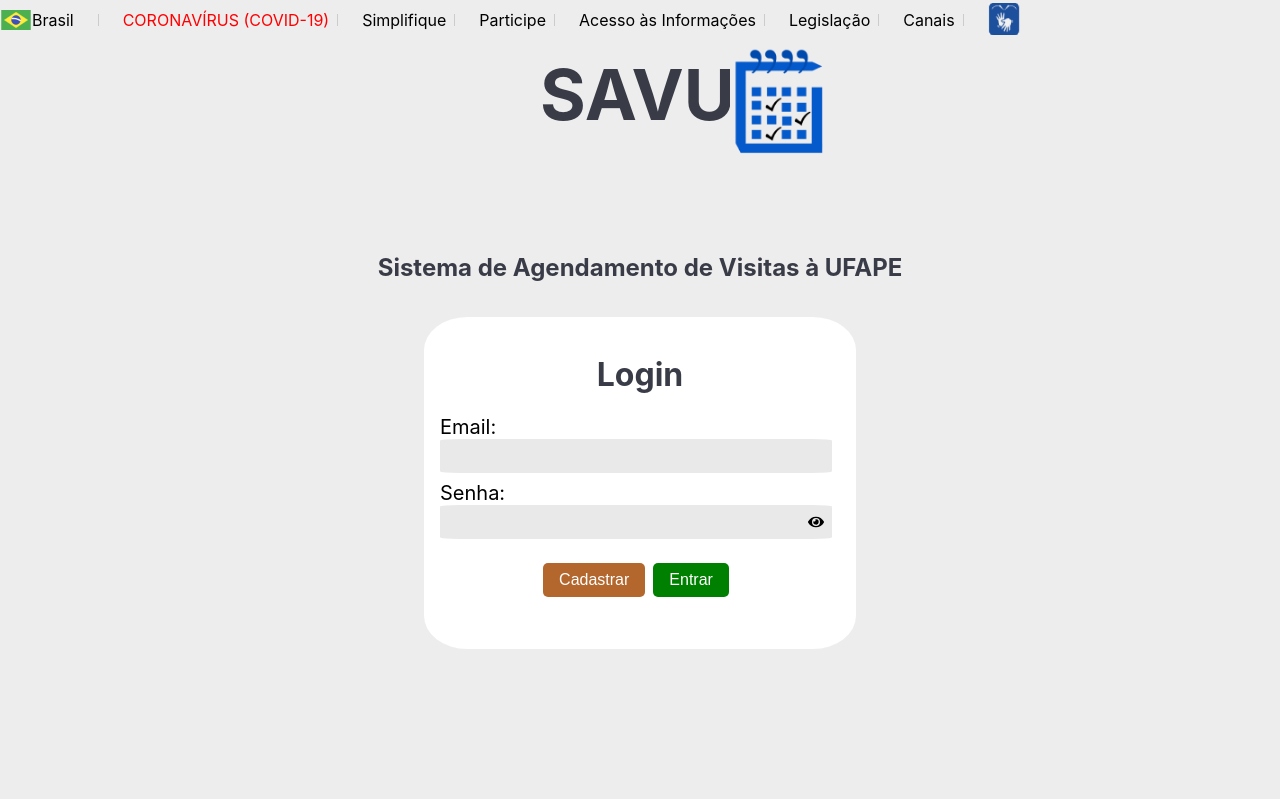
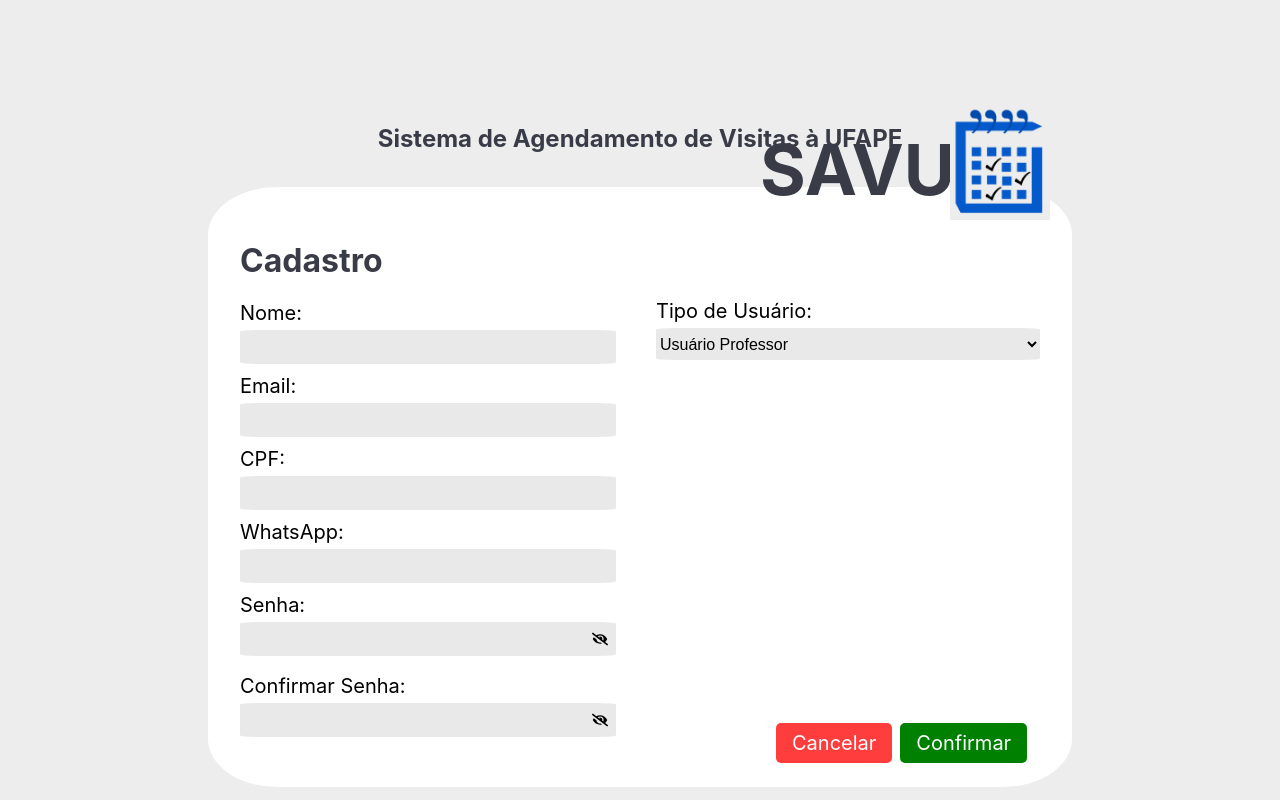
Before and after one commit to Luiz-Felipe12/SAVU, a React (Create React App) app: page /cadastro in a window 1280 px wide. Built offline with nearby package versions, Linux system fonts and the light colour scheme.

Commit message:
adicionando tela de login

```diff
--- a/package.json
+++ b/package.json
@@ -10,6 +10,7 @@
     "react-dom": "^18.2.0",
     "react-flags-select": "^2.2.3",
     "react-icons": "^4.10.1",
+    "react-router-dom": "^6.14.1",
     "react-scripts": "5.0.1",
     "web-vitals": "^2.1.4"
   },
--- a/src/App.js
+++ b/src/App.js
@@ -1,11 +1,20 @@
 import React from 'react';
 import LoginScreen from './pages/login';
+import CadastroScreen from './pages/cadastro';
+import { BrowserRouter as Router, Routes, Route} from 'react-router-dom';
+
 
 const App = () => {
   return (
-    <div>
-      <LoginScreen />
-    </div>
+    <Router>
+        <Routes>
+          <Route path="/" element={<LoginScreen />} />
+          <Route path="/cadastro" element={<CadastroScreen />} />
+
+        </Routes>
+
+    </Router>
+
   );
 };
 
--- /dev/null
+++ b/src/pages/cadastro.js
@@ -0,0 +1,142 @@
+import React, { useState } from 'react';
+import { Link } from 'react-router-dom';
+import { FaEye, FaEyeSlash } from 'react-icons/fa';
+import './login.css';
+
+const CadastroScreen = () => {
+  const [nome, setNome] = useState('');
+  const [email, setEmail] = useState('');
+  const [cpf, setCpf] = useState('');
+  const [whatsapp, setWhatsapp] = useState('');
+  const [senha, setSenha] = useState('');
+  const [confirmarSenha, setConfirmarSenha] = useState('');
+  const [tipoUsuario, setTipoUsuario] = useState('Professor');
+  const [showPassword, setShowPassword] = useState(false);
+  const [showPasswordConfirm, setShowPasswordConfirm] = useState(false);
+
+  const eyeIconStyle = {
+    position: 'absolute',
+    right: '0.5rem',
+    top: '50%',
+    transform: 'translateY(-50%)',
+    cursor: 'pointer',
+    marginRight: '0.5rem'
+  };
+
+  const handleShowPasswordConfirm = () => {
+    setShowPasswordConfirm(!showPasswordConfirm);
+  };
+  const handleShowPassword = () => {
+    setShowPassword(!showPassword);
+  };
+
+  const handleNomeChange = (e) => {
+    setNome(e.target.value);
+  };
+
+  const handleEmailChange = (e) => {
+    setEmail(e.target.value);
+  };
+
+  const handleCpfChange = (e) => {
+    setCpf(e.target.value);
+  };
+
+  const handleWhatsappChange = (e) => {
+    setWhatsapp(e.target.value);
+  };
+
+  const handleSenhaChange = (e) => {
+    setSenha(e.target.value);
+  };
+
+  const handleConfirmarSenhaChange = (e) => {
+    setConfirmarSenha(e.target.value);
+  };
+
+  const handleTipoUsuarioChange = (e) => {
+    setTipoUsuario(e.target.value);
+  };
+
+  const handleCadastro = () => {
+    // Lógica para cadastro do usuário
+    console.log('Nome:', nome);
+    console.log('Email:', email);
+    console.log('CPF:', cpf);
+    console.log('WhatsApp:', whatsapp);
+    console.log('Senha:', senha);
+    console.log('Confirmar Senha:', confirmarSenha);
+    console.log('Tipo de Usuário:', tipoUsuario);
+  };
+
+  return (
+    <div style={{ background: '#EDEDEE', height: '100vh', display: 'flex', flexDirection: 'column', alignItems: 'center', justifyContent: 'center'}}>
+      <h1 style={{ position: 'absolute', top: '80px', left: '760px', color: '#393C47', fontSize: '70px' }}>SAVU</h1>
+      <img src="/imgs/logo.png" alt="Logo" style={{ width: '100px', marginTop: '1rem', position: 'absolute', top: '30px', left: '950px', paddingTop: '60px' }} />
+      <h2 style={{ marginTop: '6rem', color: '#393C47', paddingBottom:'10px', paddingTop:'15px' }}>Sistema de Agendamento de Visitas à UFAPE</h2>
+      <div style={{ background: 'white', padding: '2rem', marginTop: '0.3rem', width: '800px', display: 'flex', justifyContent: 'space-between', borderRadius: '8%' }}>
+        {/* Primeira coluna */}
+        <div style={{ flex: 1, marginRight: '1rem', textAlign: 'center' }}>
+          <h1 style={{ color: '#393C47', textAlign:'left'}}>Cadastro</h1>
+          <div className="label">Nome:</div>
+          <div className="input-wrapper">
+            <input type="text" value={nome} onChange={handleNomeChange} className="input-field" />
+          </div>
+          <div className="label">Email:</div>
+          <div className="input-wrapper">
+            <input type="email" value={email} onChange={handleEmailChange} className="input-field" />
+          </div>
+          <div className="label">CPF:</div>
+          <div className="input-wrapper">
+            <input type="text" value={cpf} onChange={handleCpfChange} className="input-field" />
+          </div>
+          <div className="label">WhatsApp:</div>
+          <div className="input-wrapper">
+            <input type="text" value={whatsapp} onChange={handleWhatsappChange} className="input-field" />
+          </div>
+          <div className="label">Senha:</div>
+          <div className="input-wrapper">
+            <div style={{ display: 'flex', alignItems: 'center', marginBottom: '0.5rem', position: 'relative' }}>
+              <input type={showPassword ? 'text' : 'password'} id="password" value={senha} className="input-field" onChange={handleSenhaChange} style={{ flex: '1', marginRight: '0.5rem', paddingRight: '12rem', maxWidth: '100%', backgroundColor: '#e9e9e9', border: 'none', height: '2rem', borderRadius: '5%', fontSize: '16px' }} />
+              {showPassword ? (
+                <FaEye onClick={handleShowPassword} style={eyeIconStyle} />
+              ) : (
+                <FaEyeSlash onClick={handleShowPassword} style={eyeIconStyle} />
+              )}
+            </div>
+          </div>
+          <div className="label">Confirmar Senha:</div>
+          <div className="input-wrapper">
+            <div style={{ display: 'flex', alignItems: 'center', marginBottom: '0.5rem', position: 'relative' }}>
+                <input type={showPasswordConfirm ? 'text' : 'password'} id="password" value={confirmarSenha} className="input-field" onChange={handleConfirmarSenhaChange} style={{ flex: '1', marginRight: '0.5rem', paddingRight: '12rem', maxWidth: '100%', backgroundColor: '#e9e9e9', border: 'none', height: '2rem', borderRadius: '5%', fontSize: '16px' }} />
+                {showPasswordConfirm ? (
+                  <FaEye onClick={handleShowPasswordConfirm} style={eyeIconStyle} />
+                ) : (
+                  <FaEyeSlash onClick={handleShowPasswordConfirm} style={eyeIconStyle} />
+                )}
+            </div>
+          </div>
+        </div>
+        {/* Segunda coluna */}
+        <div style={{ flex: 1, marginLeft: '1rem', textAlign: 'center', display: 'flex', flexDirection: 'column', justifyContent: 'space-between', alignItems: 'flex-start', paddingTop:'80px'}}>
+          <div style={{ textAlign: 'left', width: '100%' }}>
+            <div className="label">Tipo de Usuário:</div>
+            <div className="select-wrapper">
+              <select value={tipoUsuario} onChange={handleTipoUsuarioChange} className="select-field">
+                <option value="Professor">Usuário Professor</option>
+                <option value="Visitante">Usuário Visitante</option>
+              </select>
+            </div>
+          </div>
+          <div className="login-buttons" style={{paddingLeft:'120px'}}>
+            <Link to="/" className="button button-cancel link-no-underline">Cancelar</Link>
+            <Link to="/cadastro" className="button button-login link-no-underline" onClick={handleCadastro}>Confirmar</Link>
+          </div>
+        </div>
+      </div>
+    </div>
+  );
+
+};
+
+export default CadastroScreen;
--- a/src/pages/login.css
+++ b/src/pages/login.css
@@ -1,6 +1,18 @@
 .form-label {
     font-size: 16px;
     text-align: left;
+}
+.input{
+    flex: '1';
+    margin-right: '0.5rem';
+    padding-right: '3rem'; max-width:'100%';
+    overflow-x: '100%';
+    background-color: '#e9e9e9';
+    border: 'none';
+    height: '2rem';
+    border-radius:'5%';
+    font-size:'16px';
+
 }
 
 .button {
@@ -8,7 +20,7 @@
     padding: 0.5rem 1rem;
     border: none;
     border-radius: 5px;
-    font-size: 16px;
+    font-size: 20px;
     color: white;
     cursor: pointer;
 }
@@ -41,9 +53,20 @@
     border: solid 1px;
 }
 
-.input-field {
+.button-cancel {
+    background: rgba(255, 0, 0, 0.76);
+    color: white;
+    margin-right: 0.5rem;
+    transition: background-color 0.3s ease-in-out, color 0.3s ease-in-out;
+}
 
+.button-cancel:hover {
+    background-color: #EDEDEE;
+    color:rgba(255, 0, 0, 0.76);
+    border-color:rgba(255, 0, 0, 0.76) ;
+    border: solid 1px;
 }
+
 
 .input-field:hover {
     background-color: #EDEDEE;
@@ -53,11 +76,21 @@
     background-color: #EDEDEE;
     display: flex;
     align-items: center;
+    font-size: 13px;
 }
 .top-bar span {
     margin-right: 1rem;
+    font-size: 20px;
 }
 
+.brasil-span::after{
+    content: "";
+    display: inline-block;
+    width: 1px;
+    height: 12px;
+    background-color: #ccc;
+    margin: 0 0.5rem;
+}
 .top-bar span:not(:last-child)::after {
     content: "";
     display: inline-block;
@@ -65,7 +98,12 @@
     height: 12px;
     background-color: #ccc;
     margin: 0 0.5rem;
-  }
+}
+
+.right-align {
+    margin-left: auto;
+}
+
 
 .icons{
     width: 32px;
@@ -75,4 +113,67 @@
 .icon-text {
     display: flex;
     align-items: center;
+}
+
+.link-no-underline {
+    text-decoration: none;
+}
+
+/* Adicione estas classes ao seu arquivo login.css */
+
+/* Classes para os labels */
+.label {
+    font-size: 20px;
+    text-align: left;
+    display: block;
+    margin-bottom: 5px;
   }
+
+  /* Classes para os inputs */
+  .input-wrapper {
+    display: flex;
+    align-items: center;
+    margin-bottom: 10px;
+  }
+
+  .input-field {
+    flex: 1;
+    margin-right: 0.5rem;
+    width: 100%;
+    border: none;
+    background-color: #e9e9e9;
+    height: 2rem;
+    border-radius: 5%;
+    font-size: 16px;
+  }
+
+  /* Estilo para a barra após o label */
+  .input-field:not(:last-child)::after {
+    content: "";
+    display: inline-block;
+    width: 1px;
+    height: 12px;
+    background-color: #ccc;
+    margin: 0 0.5rem;
+  }
+
+  /* Classe para o select */
+  .select-wrapper {
+    display: flex;
+    align-items: center;
+    margin-bottom: 10px;
+  }
+
+  .select-field {
+    flex: 1;
+    border: none;
+    background-color: #e9e9e9;
+    height: 2rem;
+    border-radius: 5%;
+    font-size: 16px;
+  }
+
+  .select-field:focus {
+    outline: none;
+    box-shadow: 0 0 3px 2px white; /* Adicione o box-shadow com a cor branca */
+  }
--- a/src/pages/login.js
+++ b/src/pages/login.js
@@ -1,5 +1,6 @@
 import React, { useState } from 'react';
 import { FaEye, FaEyeSlash } from 'react-icons/fa';
+import { Link } from 'react-router-dom';
 import './login.css';
 
 const LoginScreen = () => {
@@ -24,10 +25,6 @@
     console.log('Password:', password);
   };
 
-  const handleRegister = () => {
-    console.log('Register');
-  };
-
   const eyeIconStyle = {
     position: 'absolute',
     right: '0.5rem',
@@ -40,53 +37,55 @@
   return (
     <div>
       <div className="top-bar">
-        <span className="icon-text">
-            <img className= "icons"src={"/imgs/icons8-brasil-48.png"} alt="Bandeira do Brasil" />
-            <span>Brasil</span>
-        </span>
-        <span style={{ color: 'red' }}>
+        <div style={{ display: 'flex', alignItems: 'center', marginLeft: '35px'}}>
+          <img className="icons" src={"/imgs/icons8-brasil-48.png"} alt="Bandeira do Brasil" />
+          <span className='brasil-span'>Brasil</span>
+        </div>
+        <div style={{ display: 'flex', alignItems: 'center', marginLeft: 'auto' }}>
+          <span style={{ color: 'red', marginRight: '20px' }}>
             CORONAVÍRUS (COVID-19)
           </span>
-        <span>
+          <span style={{ marginRight: '20px' }}>
             Simplifique
           </span>
-        <span>
+          <span style={{ marginRight: '20px' }}>
             Participe
           </span>
-        <span>
+          <span style={{ marginRight: '20px' }}>
             Acesso às Informações
           </span>
-        <span>
+          <span style={{ marginRight: '20px' }}>
             Legislação
           </span>
-        <span >
+          <span style={{ marginRight: '20px' }}>
             Canais
           </span>
           <span>
-          <img style={{marginTop:'3px'}} className= "icons"src={"/imgs/acessibilidade.png"} alt="Acessibilidade" />
+            <img style={{ marginTop: '3px' }} className="icons" src={"/imgs/acessibilidade.png"} alt="Acessibilidade" />
           </span>
         </div>
-      <div style={{ background: '#EDEDEE', height: 'calc(100vh - 40px)', display: 'flex', flexDirection: 'column', alignItems: 'center', justifyContent: 'center',}}>
-        <h1 style={{ position: 'absolute', top: '5px', left: '540px' , color:'#393C47', fontSize:'70px'}}>SAVU</h1>
-        <img src="/imgs/logo.png" alt="Logo" style={{ width: '100px', marginTop: '1rem' ,position: 'absolute', top: '10px', left: '730px', paddingTop:'20px'}} />
-        <h2 style={{ marginTop: '4rem', color:'#393C47'}}>Sistema de Agendamento de Visitas à UFAPE</h2>
-        <div style={{ background: 'white', padding: '1rem', marginTop: '1rem', width: '400px', height:'300px', textAlign: 'center', borderRadius:'10%' }}>
-          <h1 style={{color:'#393C47'}}>Login</h1>
-          <div style={{ fontSize: '20px', textAlign: 'left'}}>Email:</div>
+      </div>
+      <div style={{ background: '#EDEDEE', height: 'calc(100vh - 40px)', display: 'flex', flexDirection: 'column', alignItems: 'center', justifyContent: 'center', }}>
+        <h1 style={{ position: 'absolute', top: '5px', left: '540px', color: '#393C47', fontSize: '70px' }}>SAVU</h1>
+        <img src="/imgs/logo.png" alt="Logo" style={{ width: '100px', marginTop: '1rem', position: 'absolute', top: '10px', left: '730px', paddingTop: '20px' }} />
+        <h2 style={{ marginTop: '4rem', color: '#393C47' }}>Sistema de Agendamento de Visitas à UFAPE</h2>
+        <div style={{ background: 'white', padding: '1rem', marginTop: '1rem', width: '400px', height: '300px', textAlign: 'center', borderRadius: '10%' }}>
+          <h1 style={{ color: '#393C47' }}>Login</h1>
+          <div style={{ fontSize: '20px', textAlign: 'left' }}>Email:</div>
           <div style={{ display: 'flex', alignItems: 'center', marginBottom: '0.5rem', position: 'relative' }}>
-              <input type="email" id="email" value={email} onChange={handleEmailChange} className="input-field" style={{ flex: '1', marginRight: '0.5rem', width: '100%', border: 'none', backgroundColor: '#e9e9e9', height:'2rem', borderRadius:'5%',fontSize: '16px'  }} />
+            <input type="email" id="email" value={email} onChange={handleEmailChange} className="input-field" style={{ flex: '1', marginRight: '0.5rem', width: '100%', border: 'none', backgroundColor: '#e9e9e9', height: '2rem', borderRadius: '5%', fontSize: '16px' }} />
           </div>
           <div style={{ fontSize: '20px', textAlign: 'left' }}>Senha:</div>
           <div style={{ display: 'flex', alignItems: 'center', marginBottom: '0.5rem', position: 'relative' }}>
-              <input type={showPassword ? 'text' : 'password'} id="password" value={password} className="input-field" onChange={handlePasswordChange} style={{ flex: '1', marginRight: '0.5rem', paddingRight: '3rem', maxWidth: '100%', backgroundColor:'#e9e9e9', border:'none', height:'2rem', borderRadius:'5%' ,fontSize: '16px' }} />
+            <input type={showPassword ? 'text' : 'password'} id="password" value={password} className="input-field" onChange={handlePasswordChange} style={{ flex: '1', marginRight: '0.5rem', paddingRight: '3rem', maxWidth: '100%', backgroundColor: '#e9e9e9', border: 'none', height: '2rem', borderRadius: '5%', fontSize: '16px' }} />
             {showPassword ? (
+              <FaEye onClick={handleShowPassword} style={eyeIconStyle} />
+            ) : (
               <FaEyeSlash onClick={handleShowPassword} style={eyeIconStyle} />
-              ) : (
-                  <FaEye onClick={handleShowPassword} style={eyeIconStyle} />
             )}
           </div>
           <div className="login-buttons">
-            <button onClick={handleRegister} className="button button-register">Cadastrar</button>
+            <Link to="/cadastro" className="button button-register link-no-underline">Cadastrar</Link>
             <button onClick={handleLogin} className="button button-login">Entrar</button>
           </div>
         </div>
```
Also changed, not shown: 1 other file (tests, documents, lock files or other folders). Lines whose indentation alone changed are shown as unchanged.
